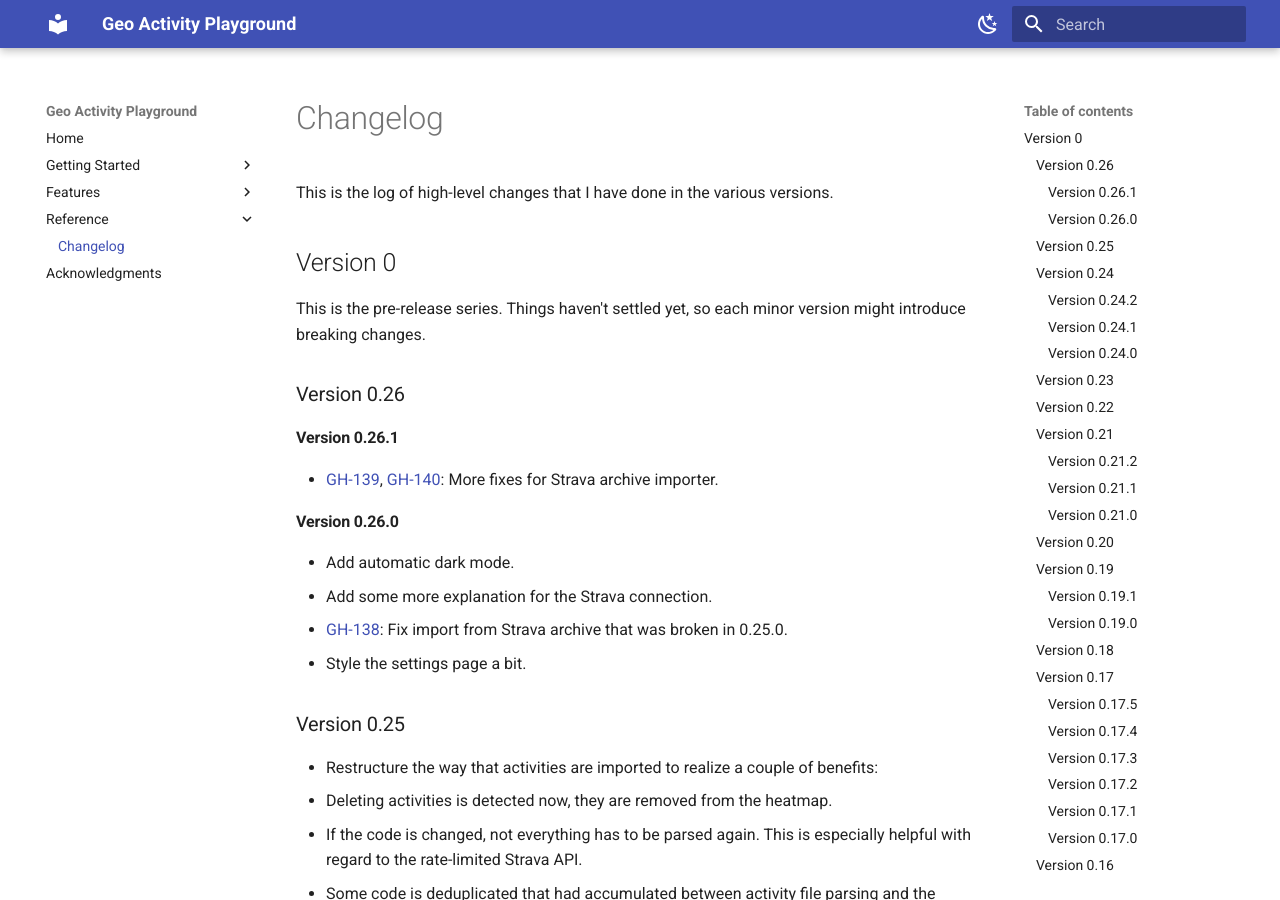
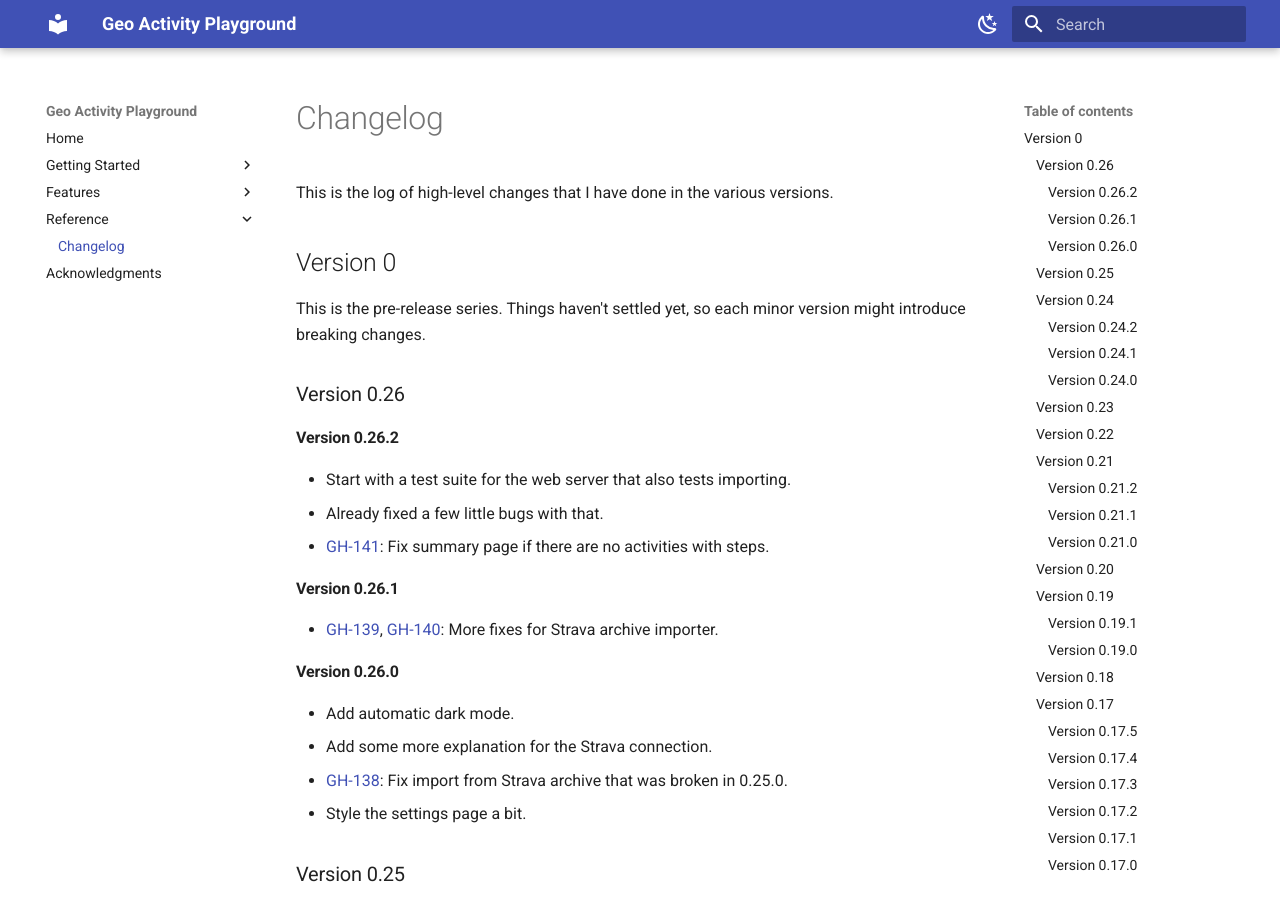
Before and after one commit to martin-ueding/geo-activity-playground, an MkDocs documentation site: the page built from docs/reference/changelog.md, in a window 1280 px wide and 900 px high. Built offline with MkDocs 1.6.1 and Material for MkDocs 9.7.7, drawn with Linux system fonts in a browser that asks for light colours.

Commit message:
Changelog entry

```diff
--- a/docs/reference/changelog.md
+++ b/docs/reference/changelog.md
@@ -7,6 +7,12 @@ This is the log of high-level changes that I have done in the various versions.
 This is the pre-release series. Things haven't settled yet, so each minor version might introduce breaking changes.
 
 ### Version 0.26
+
+#### Version 0.26.2
+
+- Start with a test suite for the web server that also tests importing.
+  - Already fixed a few little bugs with that.
+- [GH-141](https://github.com/martin-ueding/geo-activity-playground/issues/14): Fix summary page if there are no activities with steps.
 
 #### Version 0.26.1
 
```
